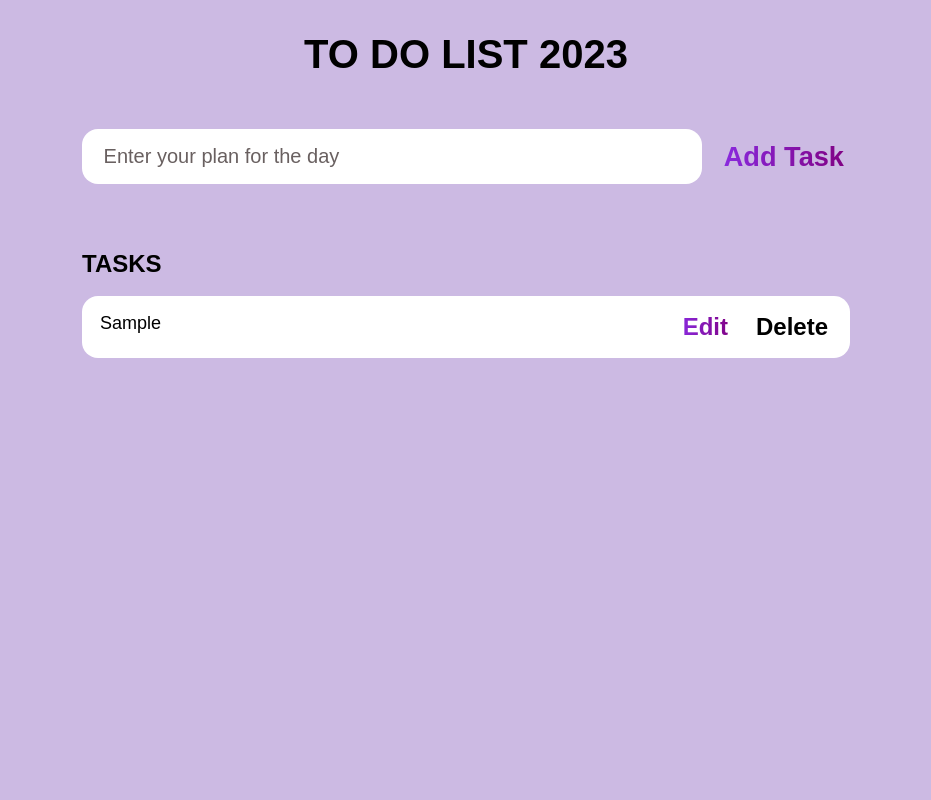
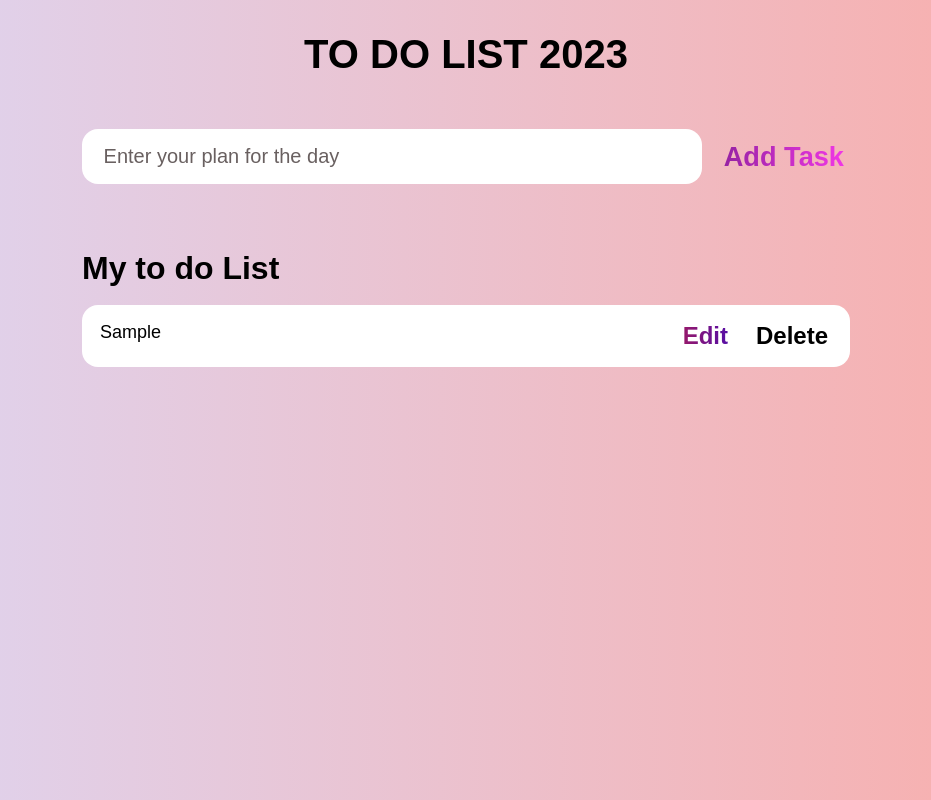
Before and after one commit to PRIYASHARMA0912/To-Do-List, a plain HTML site: page index.html in a window 1280 px wide. Both pictures are taken after typing "Sample" into the empty fields and a click on the input "Add Task". Shown: the whole page, without its empty margins (174-1105 px from the left). Drawn offline with Linux system fonts and the light colour scheme.

Commit message:
First Commit

```diff
--- a/index.html
+++ b/index.html
@@ -7,8 +7,8 @@
     <title>TO DO LIST</title>
     <link rel="stylesheet" href="style.css">
 </head>
-<body>
-    <header>
+<body >
+       <header>
 
         <h1><b>TO DO LIST 2023</b></h1>
         <br>
@@ -24,18 +24,19 @@
         <main>
             <section class="tasklist">
 
-                <h2>TASKS</h2>
+                <h1 >My to do List </h1>
                 <br>
                 <div id="tasks">
 
                 </div>
             </section>
 
-
         </main>
         </div>
 
-    <script src="main.js"></script>
+    <script src="main.js">
+
+    </script>
 
 </body>
 </html>
--- a/style.css
+++ b/style.css
@@ -9,7 +9,8 @@ body{
 	flex-direction: column;
 	height: 100vh;
 	color: rgb(0, 0, 0);
-	background-color: rgb(204, 186, 227);
+	background-image: linear-gradient(to right,#ddd6f3 , #faaca8);
+
 
 }
 
@@ -56,7 +57,7 @@ input, button {
 
 	font-size: 1.7rem;
 	font-weight: 700;
-	background-image: linear-gradient(to right,blueviolet, purple);
+	background-image: linear-gradient(to right,rgb(145, 33, 160), rgb(245, 56, 232));
 	-webkit-background-clip: text;
 	-webkit-text-fill-color: transparent;
 	cursor: pointer;
@@ -104,7 +105,7 @@ main {
 }
 
 .task .content .text:not(:read-only) {
-	color: blueviolet;
+	color: rgb(56, 9, 99);
 }
 .task .actions {
 	display: flex;
@@ -129,7 +130,7 @@ main {
 }
 
 .task .actions .edit {
-	background-image: linear-gradient(to right, blueviolet, purple);
+	background-image: linear-gradient(to right, rgb(158, 26, 99), rgb(79, 13, 172));
 	-webkit-background-clip: text;
 	-webkit-text-fill-color: transparent;
 	font-size: x-large;
@@ -139,3 +140,14 @@ main {
 	font-size: x-large;
 
 }
+
+h1{
+	font-size: xx-large;
+
+}
+
+footer{
+ margin-top: 40%;
+	position:fixed;
+
+}
```
Also changed, not shown: main.js (+7 -1 lines), download.jpg (added), imageee.jpg (added).
